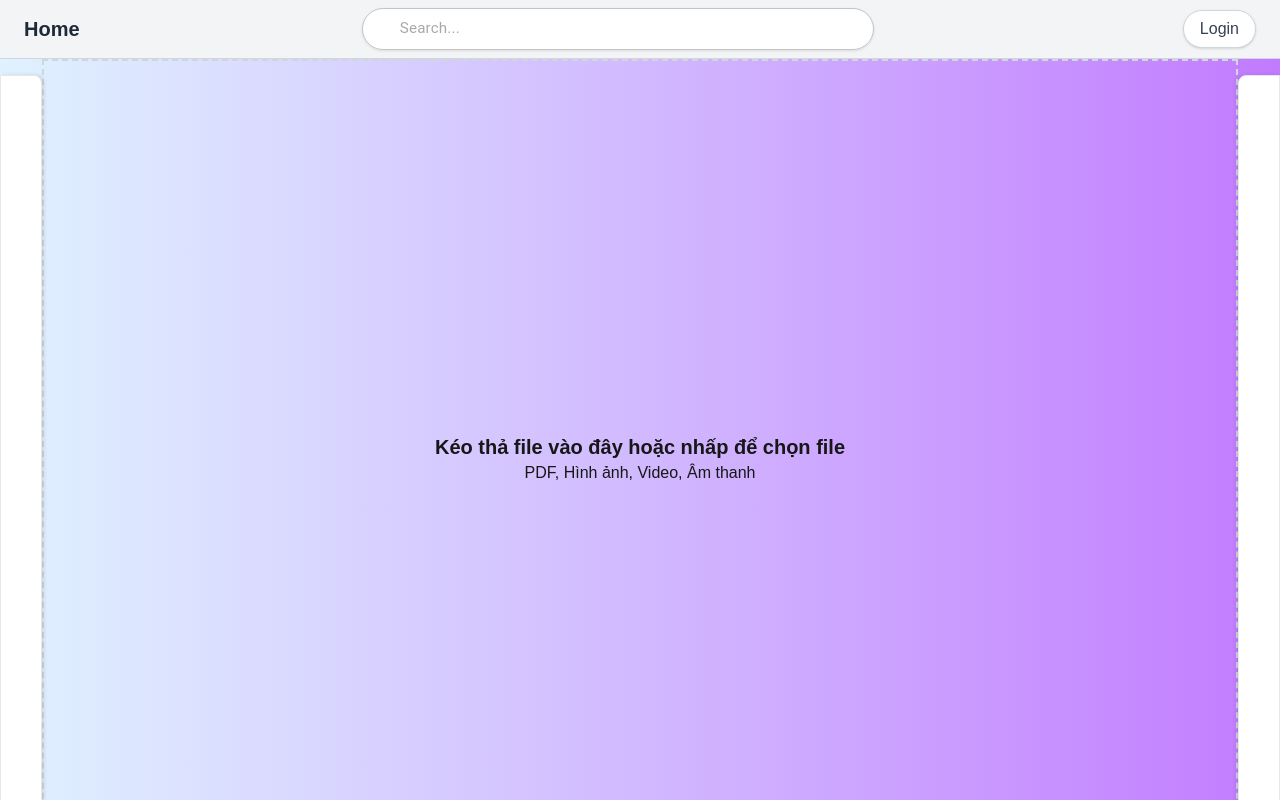
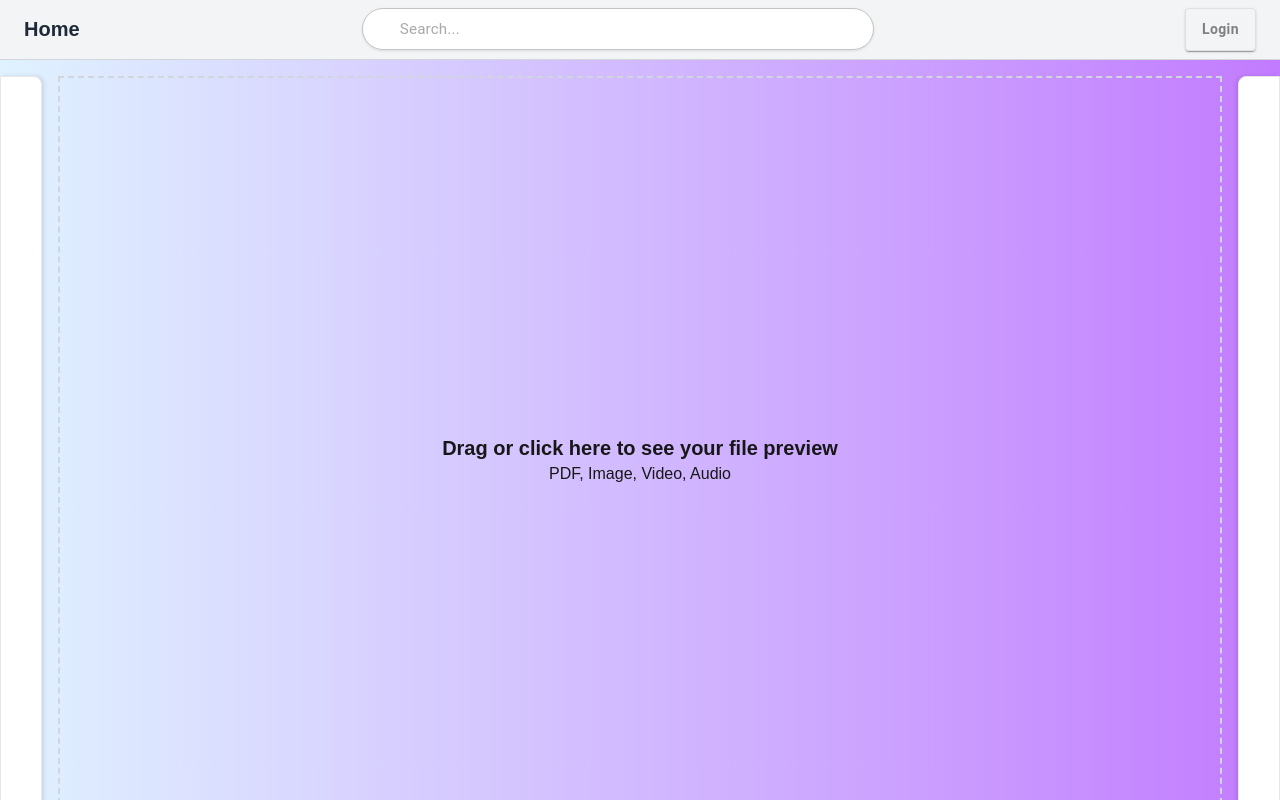
Before and after one commit to PhanThuanCodeTe/note-learning-website, a Next.js app in the folder frontend/note-website/: page /home in a window 1280 px wide. Built offline with nearby package versions, Linux system fonts and the light colour scheme; no server answers; some icons are missing.

Commit message:
npm runtime

```diff
--- /dev/null
+++ b/frontend/note-website/app/(page)/(user)/dashboard/page.tsx
@@ -0,0 +1,5 @@
+export default function aboutPage() {
+    return(
+        <h1>Dashboard page</h1>
+    );
+};
--- /dev/null
+++ b/frontend/note-website/app/(page)/(user)/info/page.tsx
@@ -0,0 +1,5 @@
+export default function aboutPage() {
+    return(
+        <h1>Info page</h1>
+    );
+};
--- a/frontend/note-website/app/(page)/home/page.tsx
+++ b/frontend/note-website/app/(page)/home/page.tsx
@@ -3,6 +3,9 @@
 import { useState, useCallback } from 'react';
 import { useDropzone } from 'react-dropzone';
 import Message from '@/app/components/Message';
+import CloseIcon from '@mui/icons-material/Close';
+import SaveIcon from '@mui/icons-material/Save';
+import Button from '@mui/material/Button';
 
 interface UploadedFile {
   id: string;
@@ -28,7 +31,7 @@ export default function HomePage() {
         type: newFile.type,
         url: URL.createObjectURL(newFile),
       });
-      setMessage({ text: 'Tải lên thành công!', type: 'success' });
+      setMessage({ text: 'File uploaded!', type: 'success' });
     }
   }, []);
 
@@ -74,7 +77,7 @@ export default function HomePage() {
   };
 
   return (
-    <div className="h-screen w-full relative">
+    <div className="h-screen w-full relative p-4">
       {!file ? (
         <div
           {...getRootProps()}
@@ -84,20 +87,29 @@ export default function HomePage() {
         >
           <input {...getInputProps()} />
           <p className="text-xl font-semibold">
-            {isDragActive ? 'Thả file vào đây...' : 'Kéo thả file vào đây hoặc nhấp để chọn file'}
+            {isDragActive ? 'Drag file here...' : 'Drag or click here to see your file preview'}
           </p>
-          <p>PDF, Hình ảnh, Video, Âm thanh</p>
+          <p>PDF, Image, Video, Audio</p>
         </div>
       ) : (
         <div className="h-full w-full p-2 flex flex-col">
-          <div className="flex justify-between items-center mb-4">
+          <div className="flex justify-between items-center mb-2">
             <h3 className="text-xl font-semibold">{file.name}</h3>
-            <button
-              onClick={() => setFile(null)}
-              className="bg-red-500 text-white px-4 py-2 rounded hover:bg-red-600"
-            >
-              Xóa file
-            </button>
+            <div className="flex">
+            <Button
+               variant="contained"
+               color="info">
+                <SaveIcon className='mr-2' />
+               Save
+            </Button>
+            <Button onClick={() => setFile(null)}
+               variant="contained"
+               color="error"
+               sx={{ ml: 2 }}>
+                <CloseIcon className='mr-2' />
+               Close
+            </Button>
+            </div>
           </div>
           <div className="flex-1">{renderFilePreview(file)}</div>
         </div>
--- /dev/null
+++ b/frontend/note-website/app/about/page.tsx
@@ -0,0 +1,5 @@
+export default function aboutPage() {
+    return(
+        <h1>Abut page</h1>
+    );
+};
--- a/frontend/note-website/app/common/constants/routes.ts
+++ b/frontend/note-website/app/common/constants/routes.ts
@@ -4,6 +4,7 @@ const ROUTES = {
     DASHBOARD: '/dashboard',
     FORGOT_PASSWORD: '/login/forgot',
     REGISTER: '/register',
+    INFO: '/info',
     // thêm route khác ở đây
   };
 
--- /dev/null
+++ b/frontend/note-website/app/components/AppLayout.tsx
@@ -0,0 +1,62 @@
+"use client"
+
+import { useEffect, useState } from 'react';
+import { usePathname, useRouter } from 'next/navigation';
+import NavBar from './NavBar';
+import FolderDrawer from './FolderDrawer';
+import GroupDrawer from './GroupDrawer';
+import { hasCookie } from '../common/utils/cookieUtils';
+import ROUTES from '../common/constants/routes';
+
+// Các trang được phép truy cập khi chưa đăng nhập
+const PUBLIC_ROUTES = [
+  ROUTES.HOME,
+  ROUTES.LOGIN,
+  ROUTES.REGISTER,
+  ROUTES.FORGOT_PASSWORD
+];
+
+export default function AppLayout({ children }: { children: React.ReactNode }) {
+  const pathname = usePathname();
+  const router = useRouter();
+  const [isAuthenticated, setIsAuthenticated] = useState(false);
+  const [isLoading, setIsLoading] = useState(true);
+
+  useEffect(() => {
+    // Kiểm tra tình trạng đăng nhập
+    const checkAuth = () => {
+      const hasToken = hasCookie('accessToken');
+      setIsAuthenticated(hasToken);
+
+      // Nếu không đăng nhập và không ở trang công khai, chuyển hướng về Home
+      if (!hasToken && !PUBLIC_ROUTES.includes(pathname)) {
+        router.push(ROUTES.HOME);
+      }
+
+      setIsLoading(false);
+    };
+
+    checkAuth();
+  }, [pathname, router]);
+
+  if (isLoading) {
+    return <div className="w-full h-screen flex items-center justify-center">Đang tải...</div>;
+  }
+
+  return (
+    <div className="flex flex-col h-screen">
+      <NavBar />
+      <div className="flex-1 relative overflow-hidden">
+        {isAuthenticated ? (
+          <GroupDrawer>
+            <FolderDrawer>
+              <main className="w-full h-full overflow-auto">{children}</main>
+            </FolderDrawer>
+          </GroupDrawer>
+        ) : (
+          <main className="w-full h-full overflow-auto">{children}</main>
+        )}
+      </div>
+    </div>
+  );
+}
--- a/frontend/note-website/app/components/nav-bar.tsx
+++ b/frontend/note-website/app/components/NavBar.tsx
@@ -1,13 +1,27 @@
-"use client"
+"use client";
 
 import React, { useState, useEffect, useRef } from "react";
 import { useRouter, usePathname } from "next/navigation";
-import { TextField, InputAdornment, Avatar, Menu, MenuItem, Popover, Box, Typography, Button } from "@mui/material";
+import {
+  TextField,
+  InputAdornment,
+  Avatar,
+  Menu,
+  MenuItem,
+  Popover,
+  Box,
+  Typography,
+  Button,
+} from "@mui/material";
 import SearchIcon from "@mui/icons-material/Search";
 import ROUTES from "../common/constants/routes";
 import ENDPOINTS from "../common/constants/endpoints";
 import apiClient from "../common/utils/apiClient";
-import { getCookie, deleteCookie, hasCookie } from "../common/utils/cookieUtils";
+import {
+  getCookie,
+  deleteCookie,
+  hasCookie,
+} from "../common/utils/cookieUtils";
 
 interface UserInfo {
   id: string;
@@ -33,28 +47,28 @@ const NavBar = () => {
 
       try {
         // Check if there is an access token
-        if (!hasCookie('accessToken')) {
+        if (!hasCookie("accessToken")) {
           setLoading(false);
           return;
         }
 
         // Add token to headers for the request
-        const token = getCookie('accessToken');
+        const token = getCookie("accessToken");
         const response = await apiClient.endpoint(ENDPOINTS.USER.INFO, {
-          method: 'GET',
+          method: "GET",
           headers: {
-            'Authorization': `Bearer ${token}`
-          }
+            Authorization: `Bearer ${token}`,
+          },
         });
 
         if (response.success) {
           setUser(response.response as UserInfo);
         } else {
           // If token is invalid, clear it
-          deleteCookie('accessToken');
+          deleteCookie("accessToken");
         }
       } catch (error) {
-        console.error('Error fetching user info:', error);
+        console.error("Error fetching user info:", error);
       } finally {
         setLoading(false);
       }
@@ -80,7 +94,7 @@ const NavBar = () => {
   };
 
   const handleLogout = () => {
-    deleteCookie('accessToken');
+    deleteCookie("accessToken");
     setUser(null);
     handleMenuClose();
     router.push(ROUTES.HOME);
@@ -89,7 +103,7 @@ const NavBar = () => {
   const handleUserDetails = () => {
     handleMenuClose();
     // Can add link to user profile page here
-    // router.push(ROUTES.PROFILE);
+    router.push(ROUTES.INFO);
   };
 
   return (
@@ -148,11 +162,11 @@ const NavBar = () => {
               sx={{
                 width: 40,
                 height: 40,
-                cursor: 'pointer',
-                border: '2px solid #e0e0e0',
-                '&:hover': {
-                  boxShadow: '0 0 8px rgba(0,0,0,0.2)'
-                }
+                cursor: "pointer",
+                border: "2px solid #e0e0e0",
+                "&:hover": {
+                  boxShadow: "0 0 8px rgba(0,0,0,0.2)",
+                },
               }}
             />
             <Menu
@@ -160,16 +174,16 @@ const NavBar = () => {
               open={Boolean(anchorEl)}
               onClose={handleMenuClose}
               anchorOrigin={{
-                vertical: 'bottom',
-                horizontal: 'right',
+                vertical: "bottom",
+                horizontal: "right",
               }}
               transformOrigin={{
-                vertical: 'top',
-                horizontal: 'right',
+                vertical: "top",
+                horizontal: "right",
               }}
             >
               <Box sx={{ px: 2, py: 1 }}>
-                <Typography variant="subtitle1" sx={{ fontWeight: 'bold' }}>
+                <Typography variant="subtitle1" sx={{ fontWeight: "bold" }}>
                   {user.full_name}
                 </Typography>
                 <Typography variant="body2" color="textSecondary">
@@ -180,13 +194,30 @@ const NavBar = () => {
               <MenuItem onClick={handleLogout}>Logout</MenuItem>
             </Menu>
           </div>
-        ) : pathname !== ROUTES.LOGIN && (
-          <button
-            onClick={handleLogin}
-            className="bg-white text-gray-700 font-medium px-4 py-1.5 rounded-full border border-gray-300 shadow-sm hover:shadow-md hover:text-blue-600 transition duration-200"
-          >
-            Login
-          </button>
+        ) : (
+          pathname !== ROUTES.LOGIN && (
+            <Button
+              onClick={handleLogin}
+              variant="outlined"
+              sx={{
+                color: "grey",
+                borderColor: "grey.300",
+                fontWeight: "bold",
+                px: 2,
+                py: 1,
+                boxShadow: 1,
+                textTransform: "none",
+                transition: "all 0.2s",
+                "&:hover": {
+                  boxShadow: 2,
+                  color: "primary.main",
+                  borderColor: "grey.300",
+                },
+              }}
+            >
+              Login
+            </Button>
+          )
         )}
       </div>
     </nav>
--- a/frontend/note-website/app/layout.tsx
+++ b/frontend/note-website/app/layout.tsx
@@ -1,7 +1,7 @@
 import type { Metadata } from "next";
 import { Geist, Geist_Mono } from "next/font/google";
 import "./globals.css";
-import NavBar from "@/app/components/nav-bar"
+import NavBar from "@/app/components/NavBar"
 import CustomDrawer from "@/app/components/FolderDrawer";
 import RightDrawer from "@/app/components/GroupDrawer";
 
```
Also changed, not shown: frontend/note-website/app/components/FolderDrawer.tsx (+24 -17 lines), frontend/note-website/app/components/GroupDrawer.tsx (+24 -17 lines).
